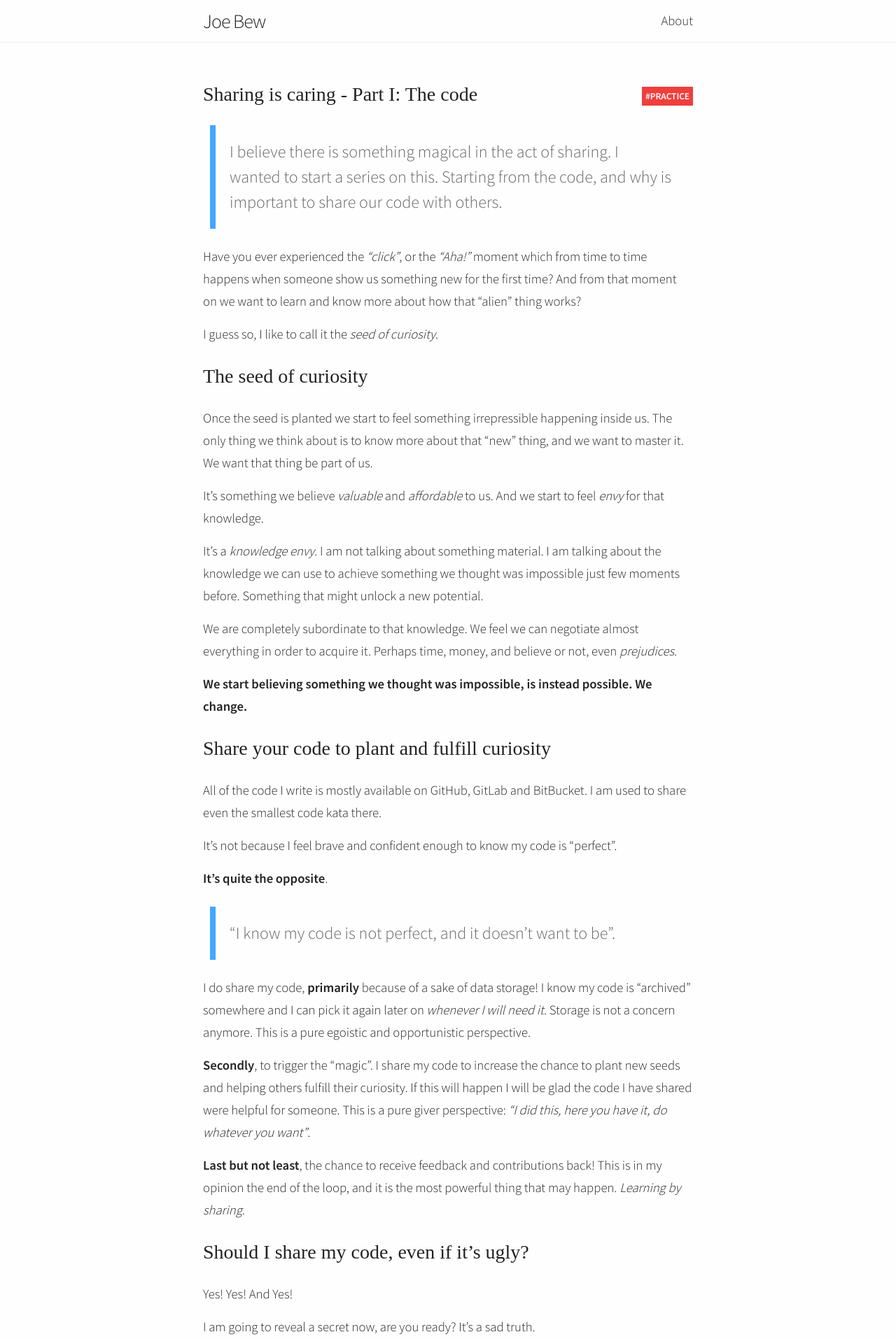
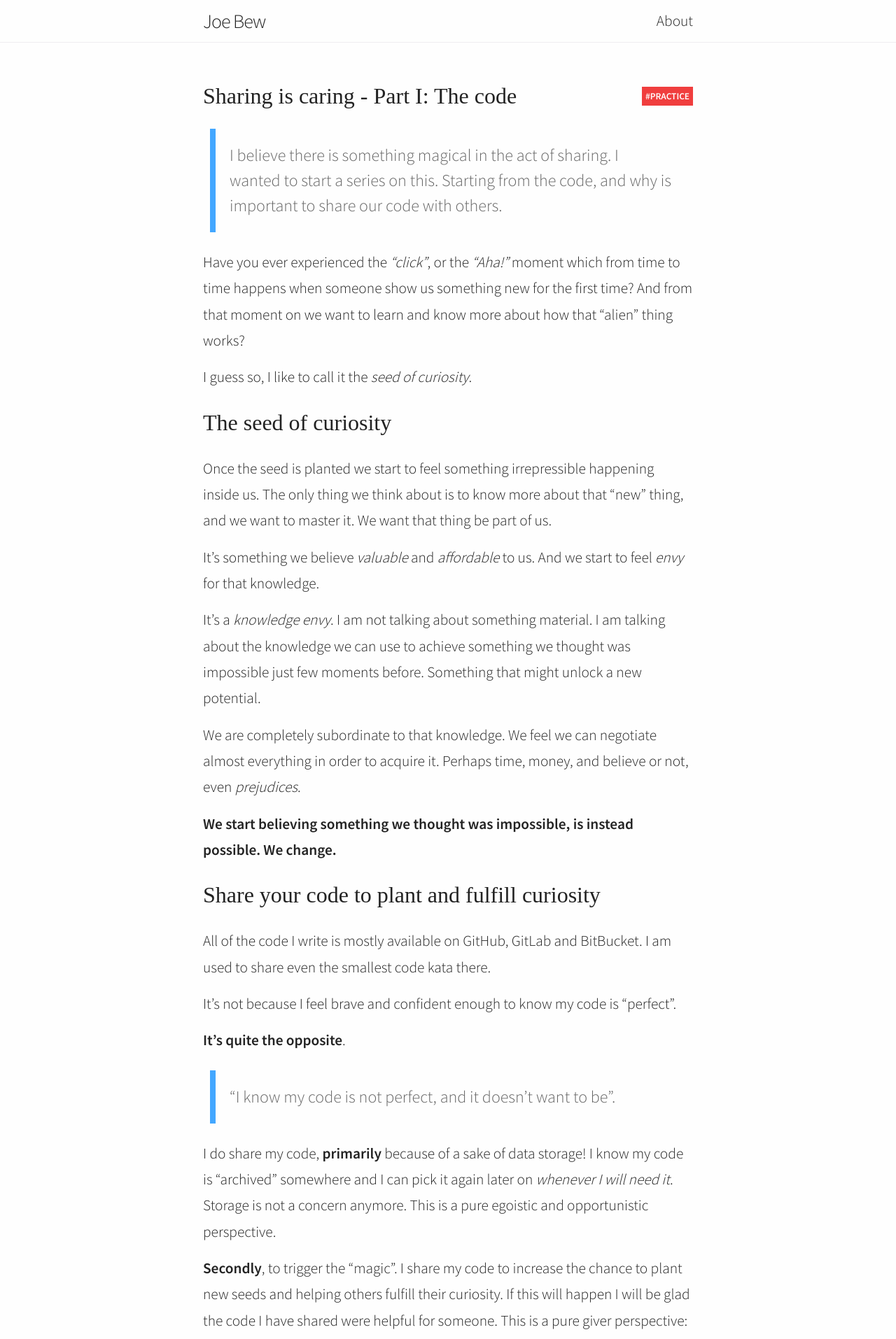
Before and after one commit to joebew42/joebew42.github.io, a Jekyll site: the page built from _posts/2020-05-05-sharing-is-caring.markdown, in a window 1280 px wide. Shown: the top 1914 px of the page at 70% size. Built offline with Jekyll 4.4.1, drawn with Linux system fonts in a browser that asks for light colours; some web fonts are replaced.

Commit message:
Increase font size

```diff
--- a/css/main.scss
+++ b/css/main.scss
@@ -8,11 +8,11 @@
 // Our variables
 $base-font-family: 'Source Sans Pro', sans-serif;
 $base-font-weight: 300;
-$base-font-size: 14pt;
+$base-font-size: 16pt;
 $base-small-font-size: 10pt;
-$base-line-height: 24pt;
+$base-line-height: 28pt;
 
-$base-heading-font-family: 'Source Serif Pro', serif;;
+$base-heading-font-family: 'Source Serif Pro', serif;
 $base-heading-font-weight: 400;
 
 $post-tag-font-weight: 600;
```
